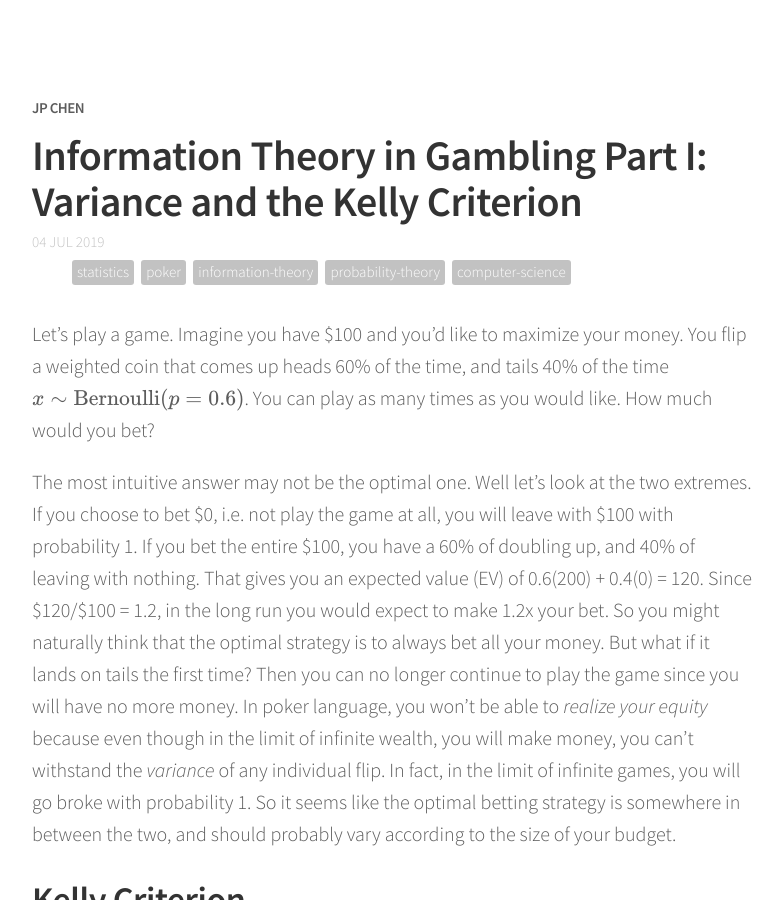
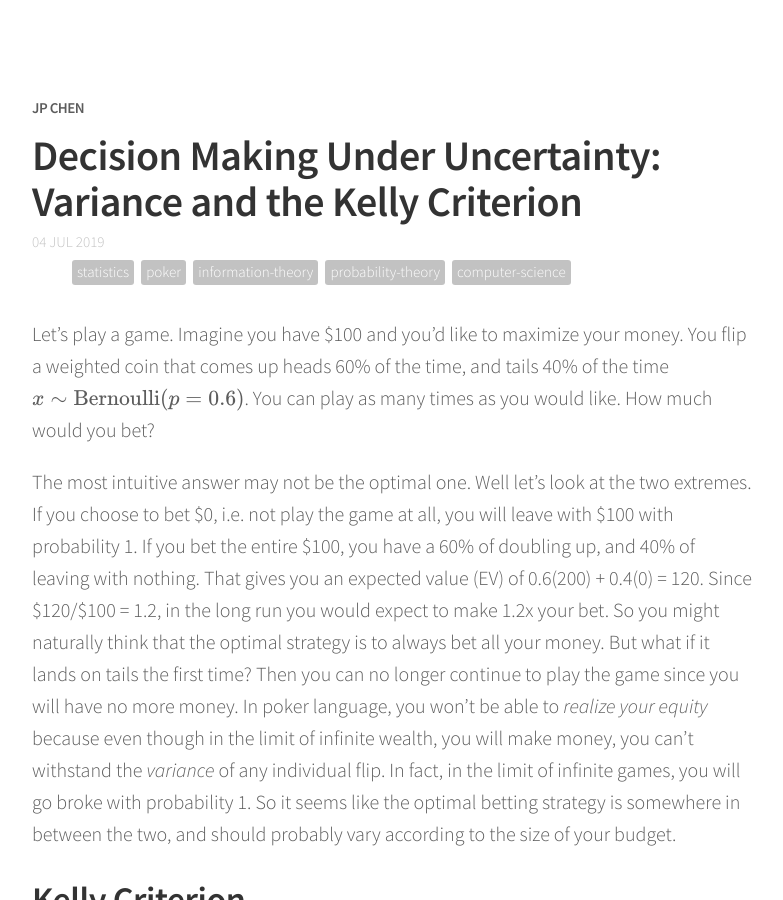
Before and after one commit to jpchen/blog, a Jekyll site: the page built from _posts/2019-07-04-kelly.md, in a window 1280 px wide and 900 px high. Shown: the whole window, without its empty margins (248-1031 px from the left). Built offline with Jekyll 4.4.1, drawn with Linux system fonts in a browser that asks for light colours; nearby versions of some CDN libraries; formulas are drawn with MathJax 3; comment, search, counter and statistics services are not loaded.

```diff
--- a/_posts/2019-07-04-kelly.md
+++ b/_posts/2019-07-04-kelly.md
@@ -1,6 +1,6 @@
 ---
 layout: post
-title: "Information Theory in Gambling Part I: Variance and the Kelly Criterion"
+title: "Decision Making Under Uncertainty: Variance and the Kelly Criterion"
 description: "How much of your life savings would you bet on a coin flip?"
 date: 2019-07-04
 tags: [statistics, poker, information-theory, probability-theory, computer-science]
```
Also changed, not shown: _drafts/2017-01-09-clean-mac.md (renamed from _posts/2017-01-09-clean-mac.md), _drafts/2019-09-01-flowchart.md (renamed from _posts/2019-09-01-flowchart.md).
